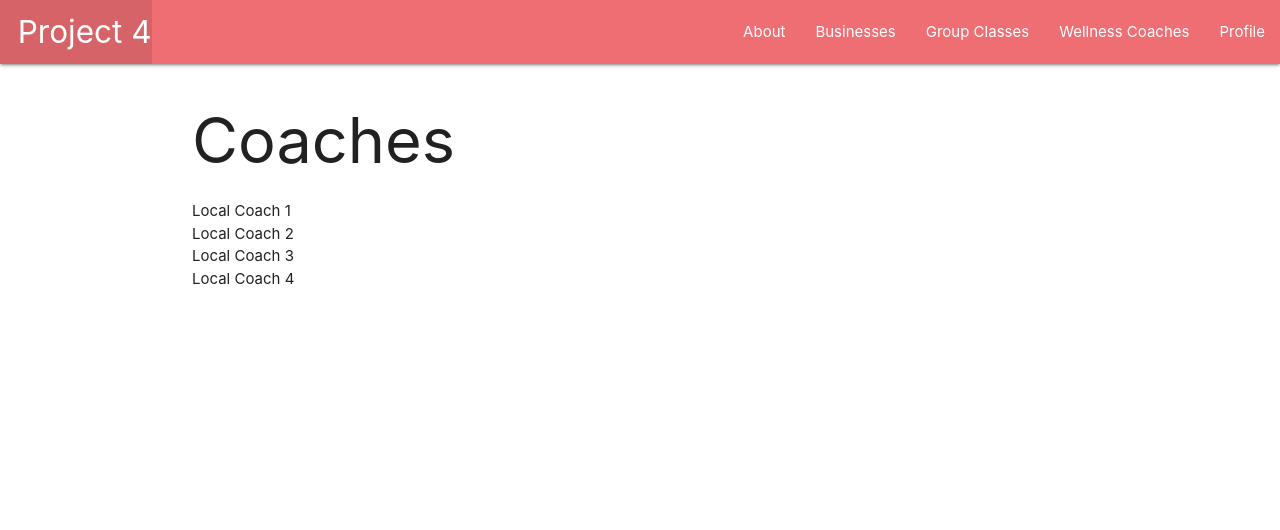
After one commit to Boolean-Hooligans-DjangoApp/Boolean-Fitness-, a Django app: page /wellnesscoaches/ in a window 1280 px wide. The commit adds this page. Shown: the top 530 px of the page. Run offline with Django 4.2, Linux system fonts and the light colour scheme.

Commit message:
Set up pages for coaches, classes and businesses

```diff
--- a/main_app/templates/base.html
+++ b/main_app/templates/base.html
@@ -20,10 +20,8 @@
                 <ul class="right">
                 <li><a href="{% url 'about' %}">About</a></li>
                 <li><a href="{% url 'index' %}">Businesses</a></li>
-                <li><a href="">Group Classes</a></li>
-                <li><a href="">Wellness Coaches</a></li>
-                <li><a href="">About</a></li>
-                <li><a href="">View All</a></li>
+                <li><a href="{% url 'class_index' %}">Group Classes</a></li>
+                <li><a href="{% url 'coach_index' %}">Wellness Coaches</a></li>
                 <li><a href="{% url 'profile' %}">Profile</a></li>
                 </ul>
             </div>
--- /dev/null
+++ b/main_app/templates/coach/index.html
@@ -0,0 +1,10 @@
+{% extends 'base.html' %}
+{% block content %}
+<h1>Coaches</h1>
+<ul>
+    <li>Local Coach 1</li>
+    <li>Local Coach 2</li>
+    <li>Local Coach 3</li>
+    <li>Local Coach 4</li>
+</ul>
+{% endblock %}
--- a/main_app/views.py
+++ b/main_app/views.py
@@ -5,11 +5,15 @@ def home(request):
 
 def about(request):
     return render(request, 'about.html')
+
 def business_index(request):
     return render(request, 'business/index.html')
 
 def groupclass_index(request):
-    return render(request, '')
+    return render(request, 'groupclass/index.html')
+
+def coach_index(request):
+    return render(request, 'coach/index.html', { 'coach_index': coach_index })
 
 def profile(request):
     return render(request, 'profile/profile.html', { 'profile': profile })
```
Also changed, not shown: main_app/templates/coach/coach_index.html (deleted, +0 -10 lines), main_app/templates/groupclass/index.html (renamed from main_app/templates/groupclass/class_index.html).
